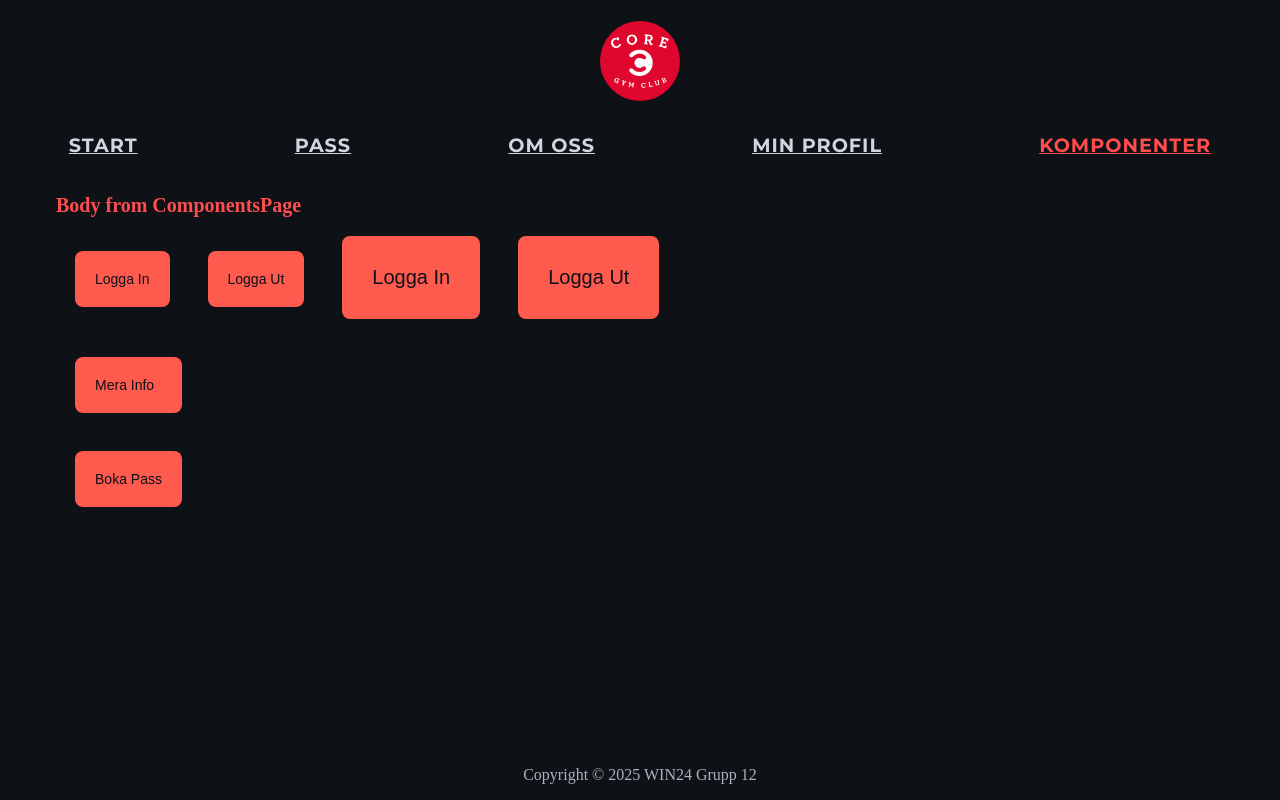
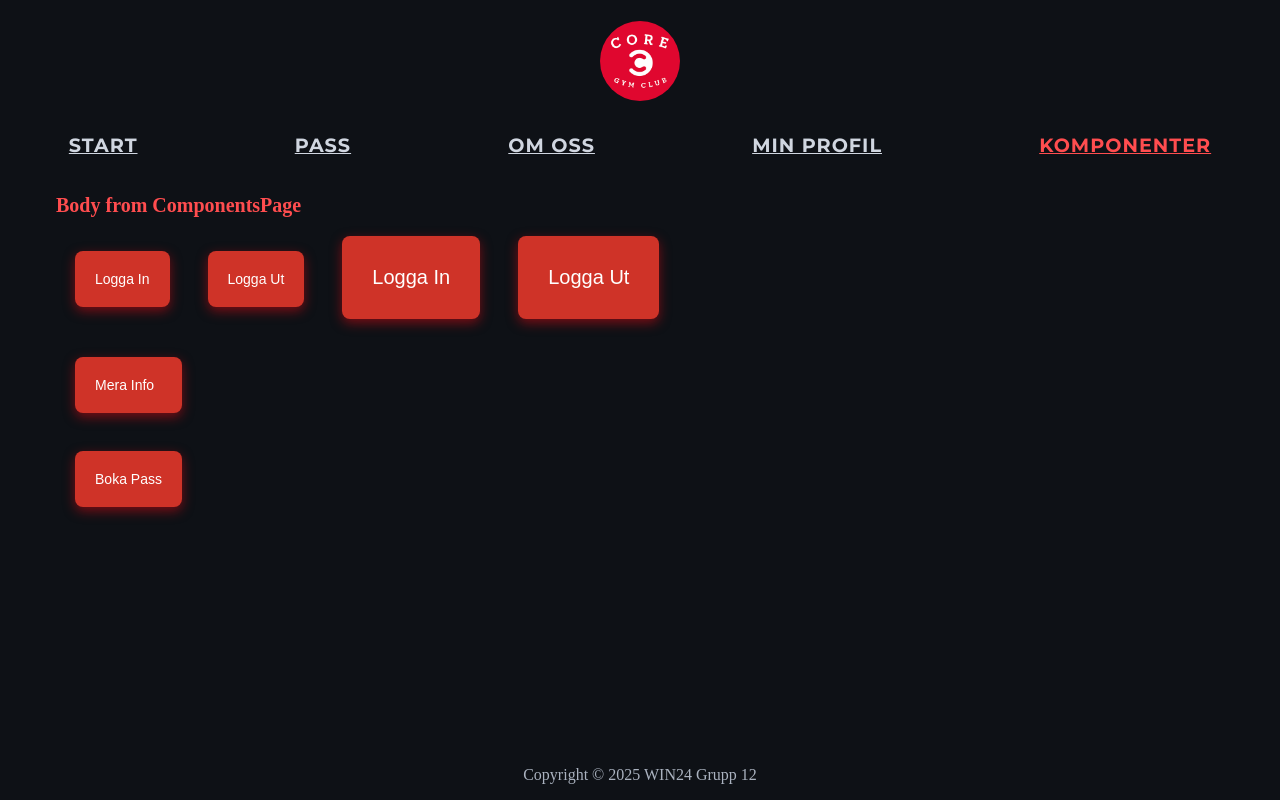
Before and after one commit to WIN24-GruppProjekt/Frontend, a React (Vite) app: page /komponenter in a window 1280 px wide. Built offline with nearby package versions, Linux system fonts and the light colour scheme.

Commit message:
changes to main btn style, hover and active

```diff
--- a/src/style.css
+++ b/src/style.css
@@ -107,7 +107,7 @@ p, li, span, label {
 
   --clr-border: #2B3240;
 
-  --clr-btn-primary: #FF5A4E;
+  --clr-btn-primary: #cf3328;
   --clr-btn-primary-hover: #FF796C;
 
   --clr-error: #FF6B6B;
@@ -1107,6 +1107,16 @@ header {
   border-radius: 8px;
   border: none;
   cursor: pointer;
+  transition: all 0.2s ease;
+  box-shadow: 0 4px 12px rgba(229, 9, 20, 0.5);
+  &:hover{
+    transform: translateY(-3px);
+    box-shadow: 0 6px 18px rgba(229, 9, 20, 0.6);
+  }
+  &:active{
+    transform: translateY(2px);
+    box-shadow: 0 2px 6px rgba(229, 9, 20, 0.7) inset;
+  }
  }
 
  .btn-box.btn-disabled {
@@ -1150,33 +1160,20 @@ header {
   gap: 5px;
   margin: 20px;
   border: none;
- }
+  color: white;
+}
   .medium {
     font-size: 12px;
   }
   .large {
     font-size: 14px;
   }
-  .large:active {
-    font-size: 13px;
-    transition: all 0.1s ease-in-out;
-  }
+
   .mobile {
     font-size: 20px;
     margin: 30px;
   }
-  .mobile:active {
-    font-size: 19px;
-    transition: all 0.1s ease-in-out;
-  }
-  .btn-box:hover {
-    background-color: var(--clr-btn-primary-hover);
-  }
 
-  .btn-box:active {
-    background-color: var(--clr-btn-primary-hover);
-    transition: all 0.1s ease-in-out;
-  }
 
   .more-info-book-pass {
     display: flex;
```
